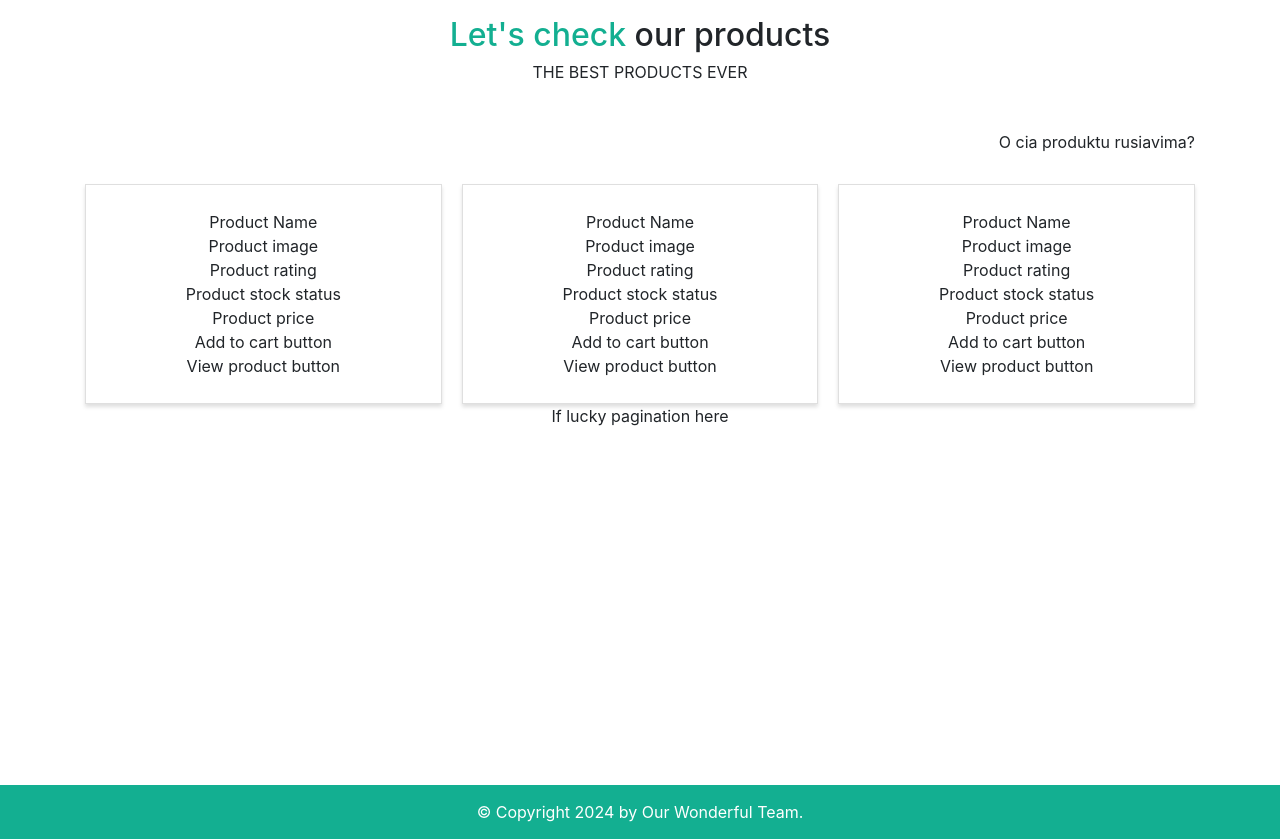
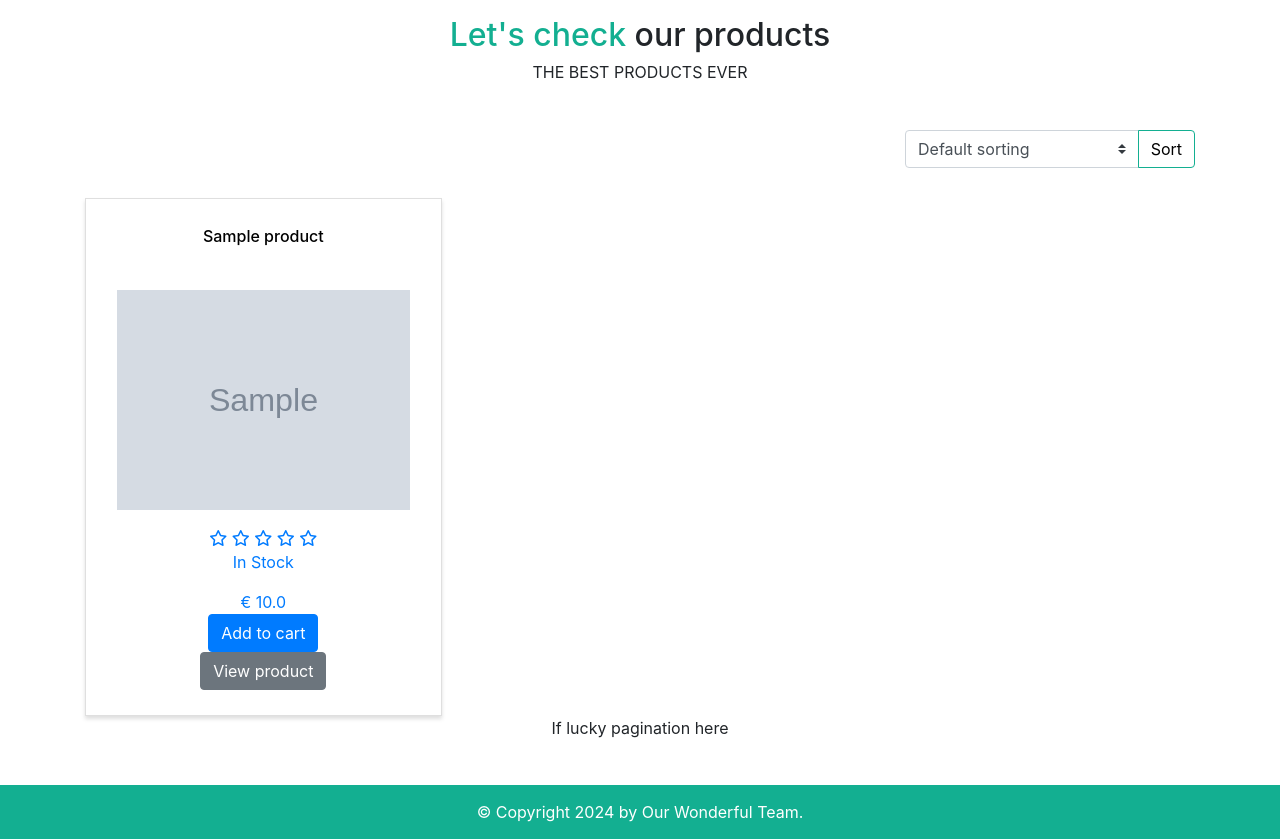
Before and after one commit to ErnestasZ/Atsiskaitymas_2, a Flask app: template templates/index.html in a window 1280 px wide. Shown: the part 382-1221 px from the top of the page. Run offline with Flask 3, Linux system fonts and the light colour scheme; the template is opened without the code that fills it: values that come from a table or form of the project are taken from there, others are empty; tables that the repository leaves empty hold one stand-in row (values such as "Sample post"); grey boxes marked "Sample" are stand-in pictures; parts of the project's set-up code (start-up, migrations or seed data) failed here and were passed over; some libraries are stand-ins or nearby versions.

Commit message:
Get products, Product page, product sorting, Ratings

```diff
--- a/static/css/style.css
+++ b/static/css/style.css
@@ -171,3 +171,34 @@ h1 span, h2 span {
     --wd-gap-lg: 20px;
     margin-top: 30px;
 }
+.sort-widget .input-group {
+    max-width: 290px;
+    float: right;
+}
+
+.product-card-wrap a .product-title{
+    font-weight: 500;
+    min-height: 50px;
+    color: #000000;
+}
+.product-card-wrap a:hover{
+    text-decoration: none;
+}
+.product-card-wrap a .product-title:hover {
+    color: #13AF91;
+}
+.product-card-wrap .product-img {
+    width: auto;
+    height: 220px;
+    overflow: hidden;
+    display: flex;
+    justify-content: center;
+    align-items: center;
+    margin: 0 auto;
+}
+
+.product-card-wrap .product-img img {
+    width: 100%;
+    height: 100%;
+    object-fit: contain;
+}
--- a/templates/index.html
+++ b/templates/index.html
@@ -1,4 +1,4 @@
-{%extends "/shared/main_layout.html" %}
+{% extends "/shared/main_layout.html" %}
 {% block title %} Pagrindinis {% endblock %}
 
 {% block content %}
@@ -17,44 +17,86 @@
     </div>
 </section>
 <section class="container">
-    <h2 class="text-center"><span>Let's check</span> our products</h3>
+    <h2 class="text-center"><span>Let's check</span> our products</h2>
     <h6 class="mb-5 text-center">The best products ever</h6>
+    <!-- Sorting form -->
     <div class="row">
-        <div class="col-md-6">
-
-        </div>
-        <div class="col-md-6 text-right">
-            O cia produktu rusiavima?
+        <div class="col-md-8"></div>
+        <div class="col-md-4 sort-widget">
+            <form class="input-group" method="get" action="{{ url_for('main.index') }}">
+                <select class="custom-select" name="sort_option" id="sort_option">
+                    <option value="default" {% if sort_option == 'default' %}selected{% endif %}>Default sorting</option>
+                    <option value="created_at_desc" {% if sort_option == 'created_at_desc' %}selected{% endif %}>Sort by latest</option>
+                    <option value="price_asc" {% if sort_option == 'price_asc' %}selected{% endif %}>Sort by price: low to high</option>
+                    <option value="price_desc" {% if sort_option == 'price_desc' %}selected{% endif %}>Sort by price: high to low</option>
+                    <option value="rating_asc" {% if sort_option == 'rating_asc' %}selected{% endif %}>Sort by rating: low to high</option>
+                    <option value="rating_desc" {% if sort_option == 'rating_desc' %}selected{% endif %}>Sort by rating: high to low</option>
+                </select>
+                <div class="input-group-append">
+                    <button class="btn btn-outline-ss" type="submit">Sort</button>
+                </div>
+            </form>
         </div>
     </div>
     <div class="products grid-g">
-        <div class="product-card">
-            Product Name<br>
-            Product image<br>
-            Product rating<br>
-            Product stock status<br>
-            Product price<br>
-            Add to cart button<br>
-            View product button
-        </div>
-        <div class="product-card">
-            Product Name<br>
-            Product image<br>
-            Product rating<br>
-            Product stock status<br>
-            Product price<br>
-            Add to cart button<br>
-            View product button
-        </div>
-        <div class="product-card">
-            Product Name<br>
-            Product image<br>
-            Product rating<br>
-            Product stock status<br>
-            Product price<br>
-            Add to cart button<br>
-            View product button
-        </div>
+        {% for product in products %}
+            {% if product.is_active %}
+            <div class="product-card">
+                <div class="product-card-wrap">
+                    <a href="{{ url_for('main.product_detail', product_id=product.id) }}">
+                        <div class="product-title mb-3">
+                                {{ product.title }}
+                        </div>
+                        <div class="product-img  mb-3">
+                            <img src="{{ product.image }}" alt="{{ product.title }}">
+                        </div>
+                        <div class="product-rating ">
+                            {% if product.average_rating %}
+                                <div class="rating-stars">
+                                    {% for i in range(1, 6) %}
+                                        {% if product.average_rating >= i %}
+                                            <!-- Full star -->
+                                            <i class="fa fa-star"></i>
+                                        {% elif product.average_rating > (i - 1) and product.average_rating < i %}
+                                            <!-- Half star -->
+                                            <i class="fa fa-star-half"></i>
+                                        {% else %}
+                                            <!-- Empty star -->
+                                            <i class="fa fa-star-o"></i>
+                                        {% endif %}
+                                    {% endfor %}
+                                </div>
+                                <!-- <div>{{ product.average_rating|round(1) }} / 5</div> -->
+                            {% else %}
+                                <div class="rating-stars">
+                                    <!-- Display 5 empty stars if no rating -->
+                                    <i class="fa fa-star-o"></i>
+                                    <i class="fa fa-star-o"></i>
+                                    <i class="fa fa-star-o"></i>
+                                    <i class="fa fa-star-o"></i>
+                                    <i class="fa fa-star-o"></i>
+                                </div>
+                            {% endif %}
+                        </div>
+                        <div>
+                            {% if product.stock > 0 %}
+                                <p>In Stock</p>
+                            {% else %}
+                                <p>Out of Stock</p>
+                            {% endif %}
+                        </div>
+                        <div>
+                            € {{ product.price }}
+                        </div>
+                    </a>
+                </div>
+                <button class="btn btn-primary">Add to cart</button><br>
+                <a href="{{ url_for('main.product_detail', product_id=product.id) }}">
+                    <button class="btn btn-secondary">View product</button>
+                </a>
+            </div>
+            {% endif %}
+        {% endfor %}
     </div>
     <div class="text-center">
         If lucky pagination here
--- a/templates/shared/main_layout.html
+++ b/templates/shared/main_layout.html
@@ -7,6 +7,7 @@
     <script src="https://kit.fontawesome.com/e90760b12c.js" crossorigin="anonymous"></script>
     <!-- Bootstrap CSS -->
     <link rel="stylesheet" href="https://cdn.jsdelivr.net/npm/bootstrap@4.4.1/dist/css/bootstrap.min.css" integrity="sha384-Vkoo8x4CGsO3+Hhxv8T/Q5PaXtkKtu6ug5TOeNV6gBiFeWPGFN9MuhOf23Q9Ifjh" crossorigin="anonymous">
+
     <title>{% block title %}Smile Shop Page{% endblock %}</title>
 </head>
 <body>
```
Also changed, not shown: Controllers/product.py (+68 -11 lines), routes/main.py (+37 -3 lines), templates/product.html (added, +22 -0 lines).
